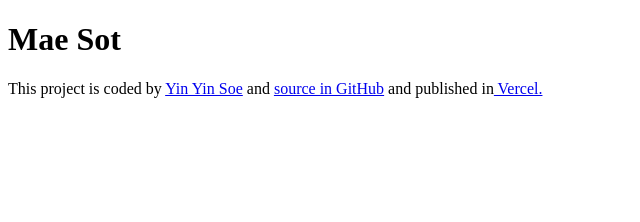
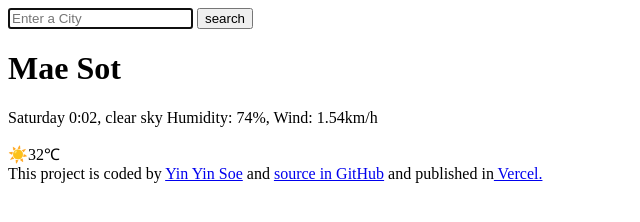
Before and after one commit to Htetyinsoe/mycotton-candy-weather-project, a plain HTML site: page index.html in a window 1280 px wide. Shown: the whole page, without its empty margins (0-640 px from the left). Drawn offline with Linux system fonts and the light colour scheme.

Commit message:
Added some html structures to the project

```diff
--- a/index.html
+++ b/index.html
@@ -6,7 +6,19 @@
     <title>weather app🌤</title>
   </head>
   <body>
-    <h1>Mae Sot</h1>
+    <header>
+      <form>
+        <input type="search" placeholder="Enter a City" required autofocus />
+        <input type="submit" value="search" />
+      </form>
+    </header>
+    <main>
+      <div>
+        <h1>Mae Sot</h1>
+        <p>Saturday 0:02, clear sky Humidity: 74%, Wind: 1.54km/h</p>
+      </div>
+      <div>☀️32℃</div>
+    </main>
     <footer>
       This project is coded by
       <a href="https://github.com/Htetyinsoe" target="_blank"> Yin Yin Soe</a>
```
